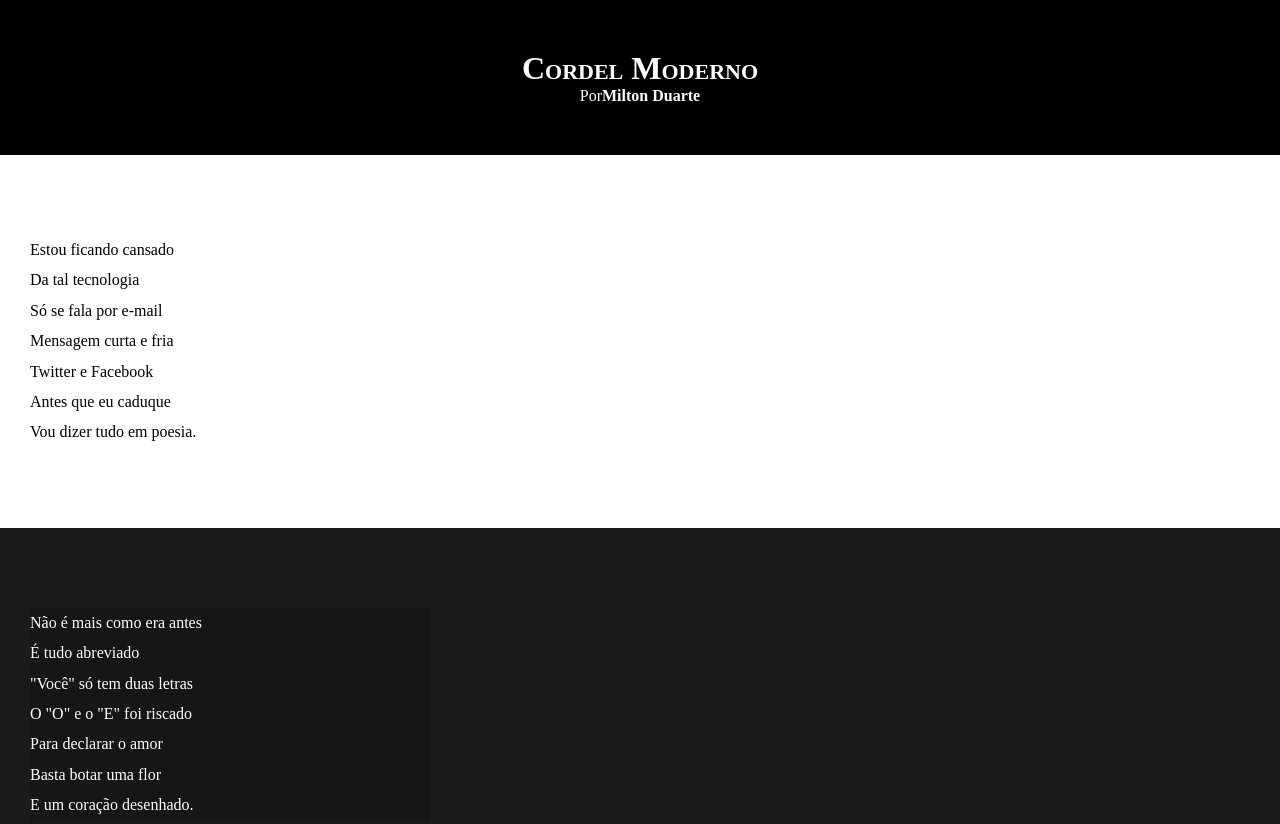
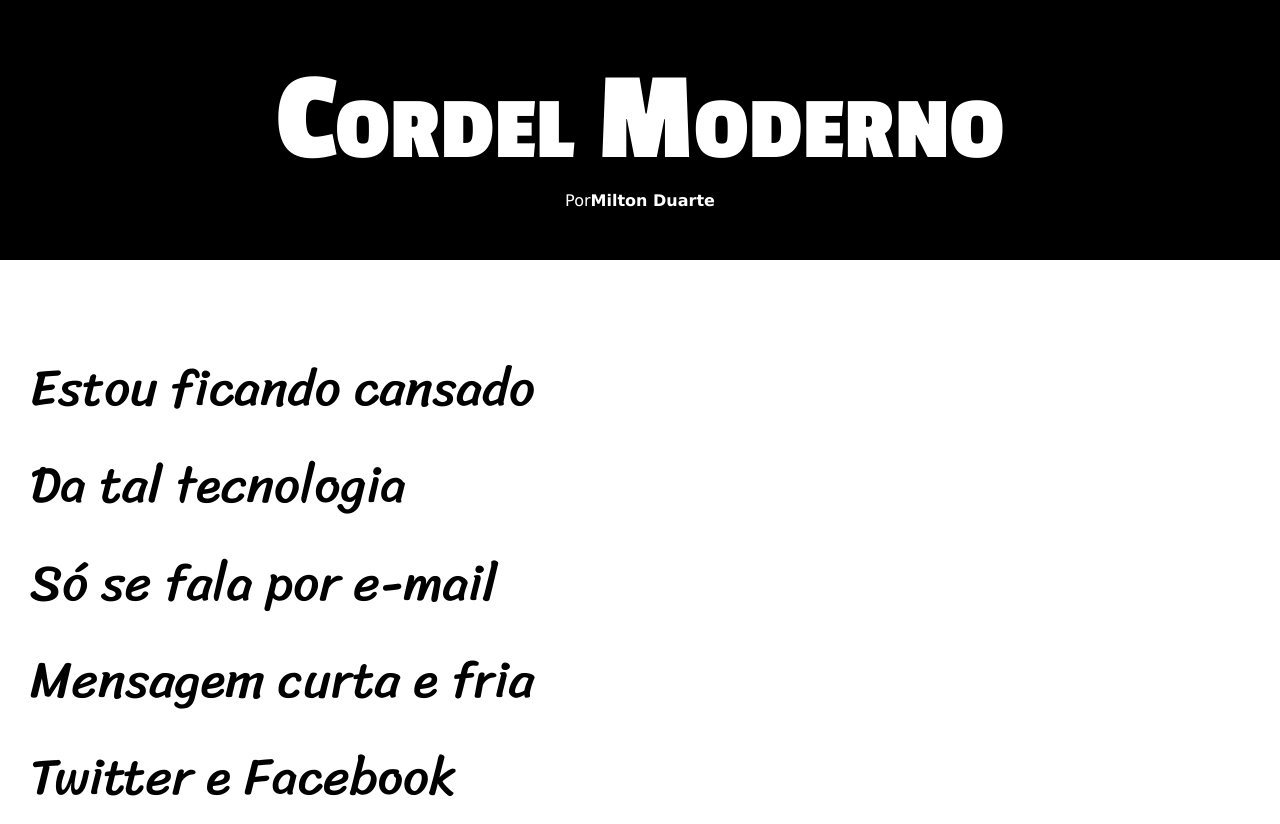
Before and after one commit to MatheoLorenzo/html-css, a plain HTML site: page praticando/d012/index.html in a window 1280 px wide. Shown: the top 824 px of the page. Drawn offline with Linux system fonts and the light colour scheme.

Commit message:
Atualização de Estilos Desafio 12

```diff
--- a/praticando/d012/estilo/style.css
+++ b/praticando/d012/estilo/style.css
@@ -1,13 +1,25 @@
 @charset "UTF-8";
+
+@import url('https://fonts.googleapis.com/css2?family=Passion+One:wght@400;700;900&display=swap');
+
+@import url('https://fonts.googleapis.com/css2?family=Sriracha&display=swap');
+
+:root {
+    --font1: Verdana, Geneva, Tahoma, sans-serif;
+    --font2: 'Passion One', sans-serif;
+    --font3: 'Sriracha', cursive;
+}
 
 * {
     margin: 0px;
     padding: 0px;
+    font-size: 1em;
 }
 
 html,body {
     min-height: 100vh;
     background-color: darkgray;
+    font-family: var(--font1);
 }
 
 header {
@@ -19,6 +31,8 @@ header {
 header > h1 {
     padding-top:  50px;
     font-variant: small-caps;
+    font-family: var(--font2);
+    font-size: 10vw;
 }
 
 header > p {
@@ -41,6 +55,8 @@ section {
     padding-bottom: 10vh;
     line-height: 1.9em;
     padding-left: 30px;
+    font-family: var(--font3);
+    font-size: 4vw;
 }
 
 section.normal {
@@ -54,7 +70,8 @@ section.imagem {
 }
 
 section.imagem > p {
-    width: 400px;
+    display: inline-block;
+    padding: 5px;
     background-color: rgba(0, 0, 0, 0.158);
 }
 
```
